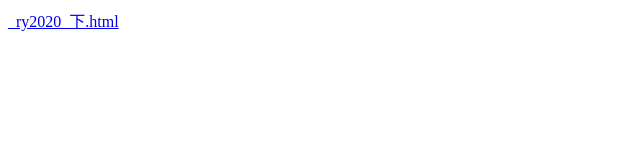
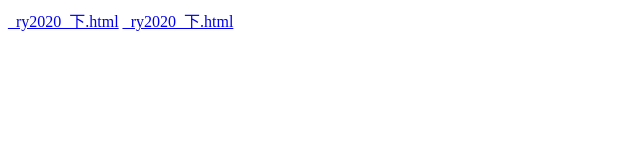
Before and after one commit to renyuanL/ryPython2020.09, a plain HTML site: page index.html in a window 1280 px wide. Shown: the whole page, without its empty margins (0-640 px from the left). Drawn offline with Linux system fonts and the light colour scheme.

Commit message:
...
....

```diff
--- a/index.html
+++ b/index.html
@@ -1 +1,3 @@
 <a href='_ry2020_下.html'> _ry2020_下.html</a>
+
+<a href='./_ry2020_%E4%B8%8B.html'> _ry2020_下.html</a>
```
